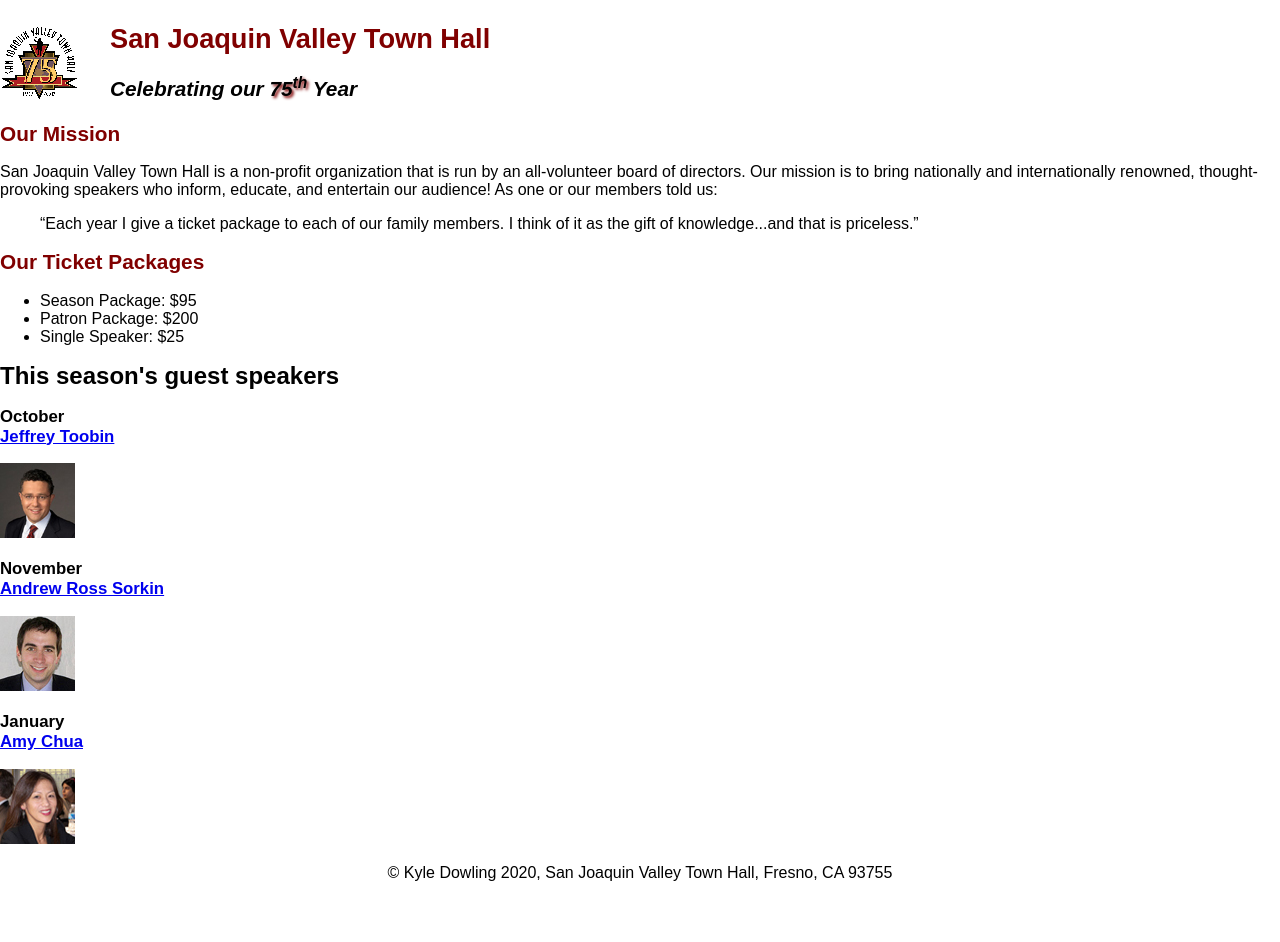
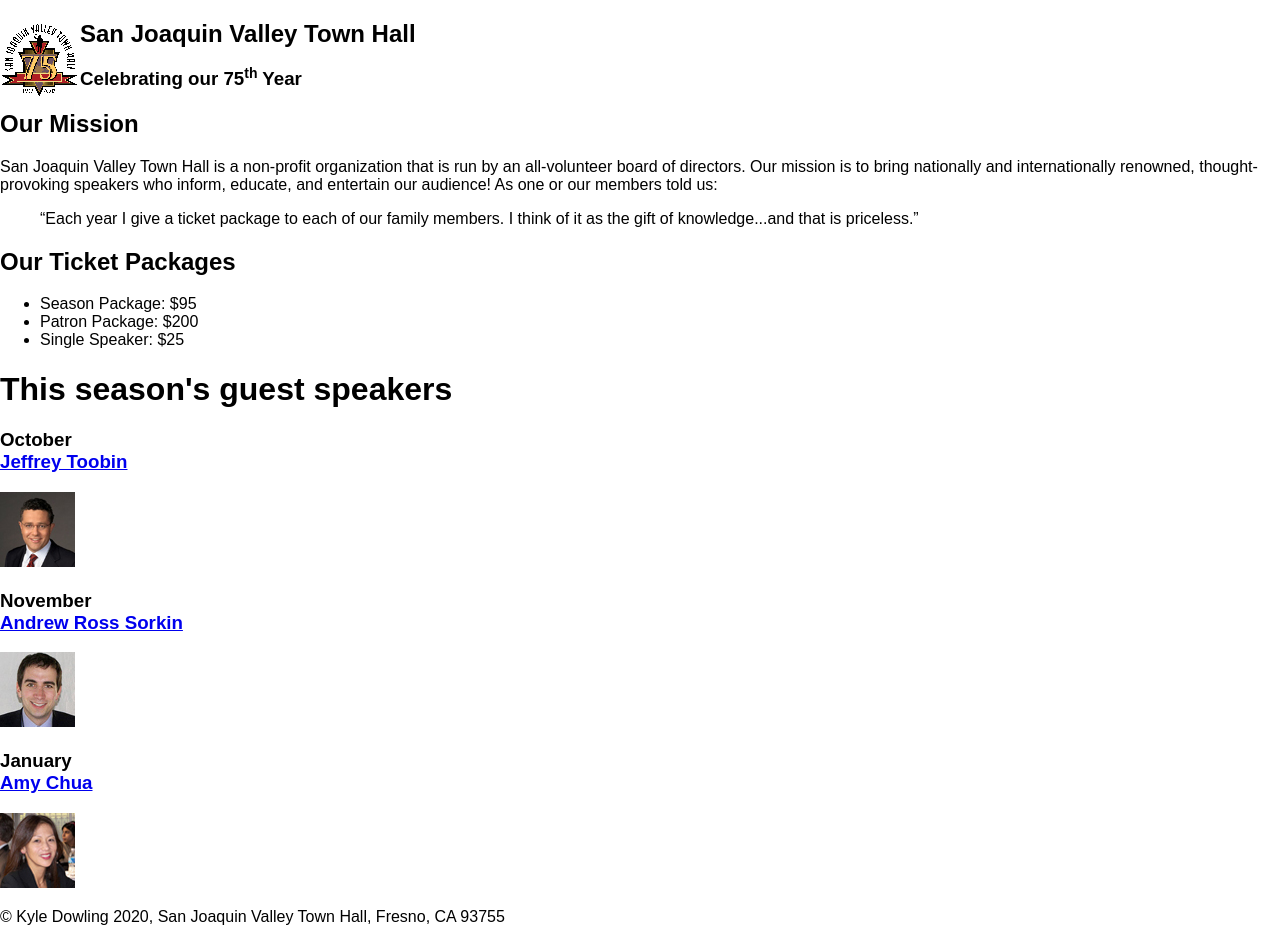
Before and after one commit to kyledowling2023/A08, a plain HTML site: page index.html in a window 1280 px wide. Before the commit the page ends 898 px from the top, so only its background shows below. Drawn offline with Linux system fonts and the light colour scheme.

Commit message:
Fixed formatting for assignment
used formatting from A10 for A08 and corrected it

```diff
--- a/styles/main.css
+++ b/styles/main.css
@@ -1,12 +1,7 @@
-/* the styles for the elements */
 /* the styles for the elements */
 body {
 	font-family: Arial, Helvetica, sans-serif;
-	font-size: 100%;
-}
-
-a:hover, a:focus {
-	font-style: italic;
+    font-size: 100%;
 }
 
 /* the styles for the header */
@@ -14,42 +9,9 @@
 	float: left;
 }
 
-header h2 {
-	font-size: 170%;
-	color: #800000;
-	text-indent: 30px;
-}
-
-header h3 {
-	font-size: 130%;
-	font-style: italic;
-	text-indent: 30px;
-}
-
-header .shadow {
-	text-shadow: 2px 2px 3px #800000;
-}
-
 /* the styles for the section */
 main {
 	clear: left;
 }
 
-main h1 {
-	font-size: 150%;
-}
-
-main h2 {
-	font-size: 130%;
-	color: #800000;
-}
-
-main h3 {
-	font-size: 105%;
-}
-
-
 /* the styles for the footer */
-footer p {
-	text-align: center;
-}
```
